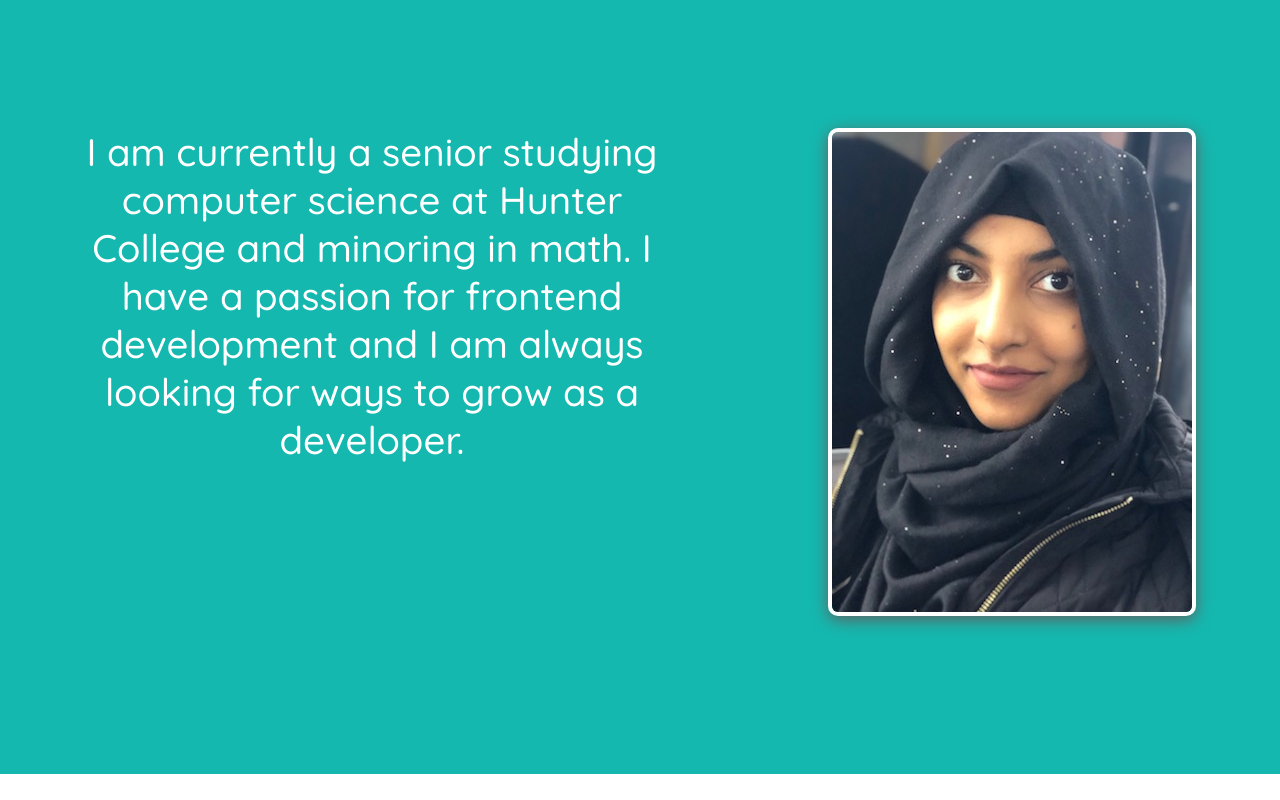
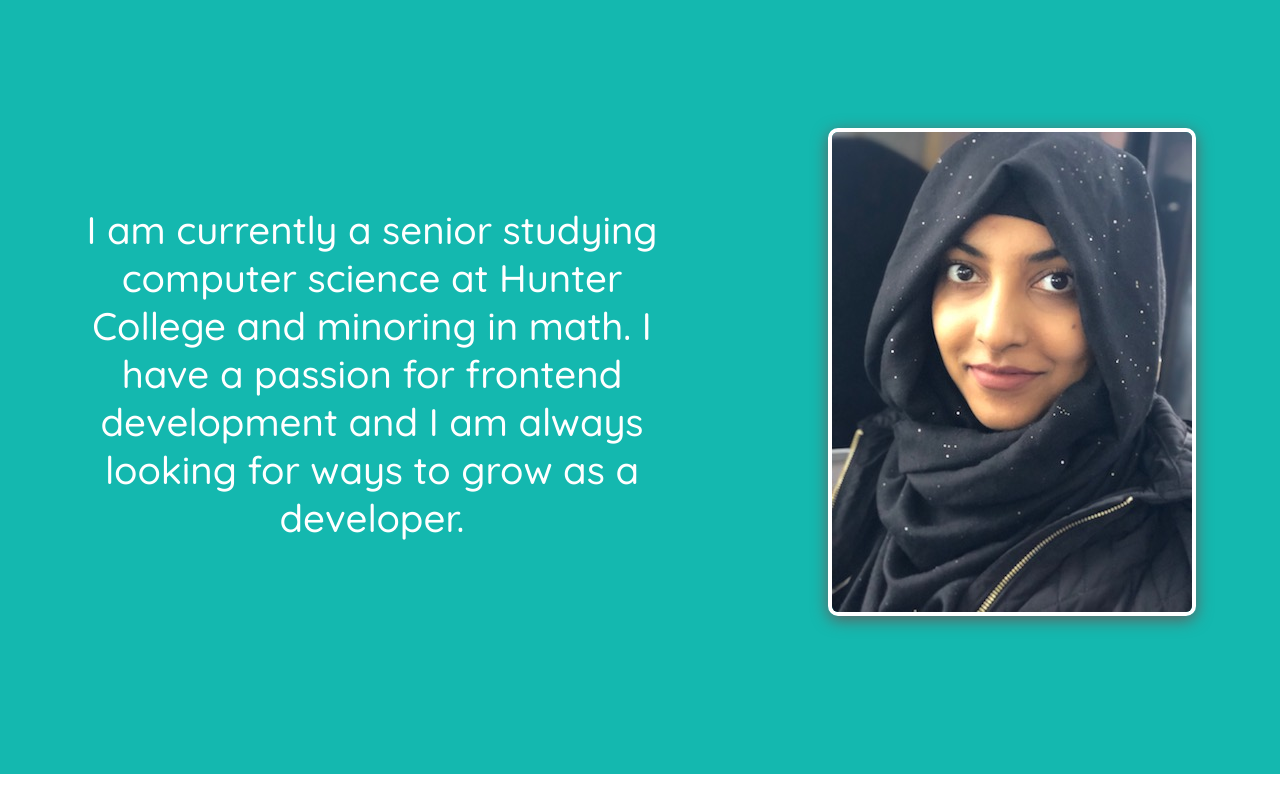
Before and after one commit to Marjan154/marjan-personal-website, a React (Create React App) app: page /#/ in a window 1280 px wide. Shown: the part 820-1620 px from the top of the page. Built offline with nearby package versions, Linux system fonts and the light colour scheme.

Commit message:
centered text

```diff
--- a/src/components/AnimateSection.js
+++ b/src/components/AnimateSection.js
@@ -1,17 +1,5 @@
 import React, { Component, useState, useRef, useEffect } from "react";
 
-const isInViewport = element => {
-  if (element) {
-    const rect = element.getBoundingClientRect();
-    const html = document.documentElement;
-    return (
-      rect.top >= 0 &&
-      rect.left >= 0 &&
-      rect.bottom <= (window.innerHeight || html.clientHeight) &&
-      rect.right <= (window.innerWidth || html.clientWidth)
-    );
-  }
-};
 const AnimateSection = props => {
   const [isVisible, setVisible] = React.useState(true);
   const domRef = React.useRef();
@@ -22,10 +10,6 @@ const AnimateSection = props => {
     observer.observe(domRef.current);
     return () => observer.unobserve(domRef.current);
   }, []);
-  const elem = document.getElementById("testing");
-  if (isInViewport(elem)) {
-    console.log("yes");
-  }
 
   return (
     <div
--- a/src/styles/home.css
+++ b/src/styles/home.css
@@ -36,7 +36,10 @@ body {
   color: white;
   word-wrap: break-word;
   width: 45vw;
-  max-height: 50vh;
+  display: flex;
+  justify-content: center;
+  align-self: center;
+  align-content: center;
 }
 
 .wordColorSize {
```
